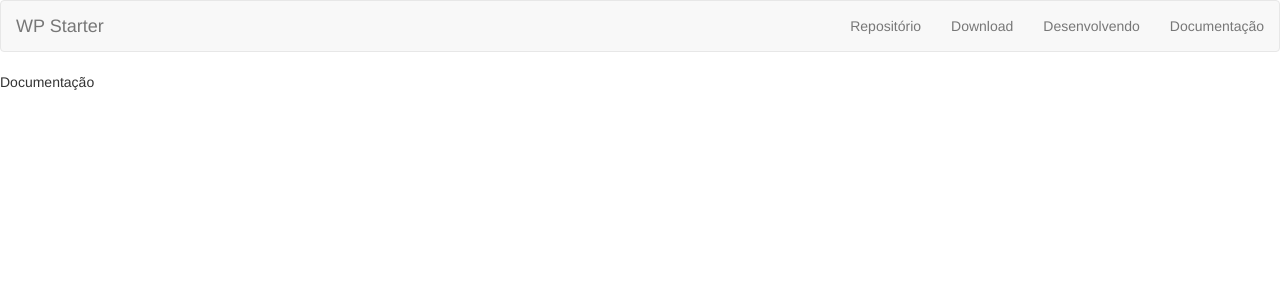
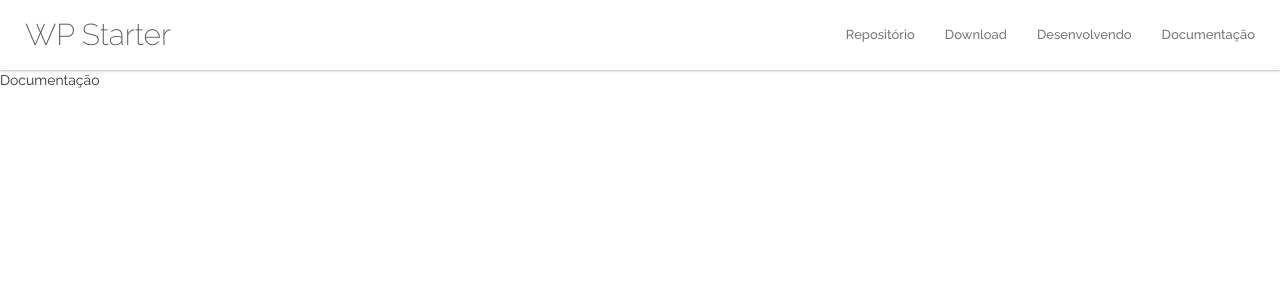
Before and after one commit to mayronceccon/devhelper, a Jekyll site: the page built from doc/index.html, in a window 1280 px wide. Shown: the top 300 px of the page. Built offline with Jekyll 4.4.1, drawn with Linux system fonts in a browser that asks for light colours; nearby versions of some CDN libraries; library files that are not in the unit come from our copies.

Commit message:
Update assets urls

```diff
--- a/_includes/footer.html
+++ b/_includes/footer.html
@@ -1,6 +1,6 @@
 <!-- SCRIPTS -->
 <script src="http://ajax.googleapis.com/ajax/libs/jquery/2.1.1/jquery.min.js"></script>
-<script src="/assets/js/bootstrap.min.js"></script>
+<script src="http://mattdeveloper.github.io/wpstarter/assets/js/bootstrap.min.js"></script>
 
 
 </body>
--- a/_includes/header.html
+++ b/_includes/header.html
@@ -6,12 +6,12 @@
 	<title>{{ page.title }}</title>
 
 	<meta name="viewport" content="width=device-width, initial-scale=1, maximum-scale=1, user-scalable=no">
-	<link rel="icon" href="assets/images/favicon.png" type="image/png" />
+	<link rel="icon" href="http://mattdeveloper.github.io/wpstarter/assets/images/favicon.png" type="image/png" />
 
 	<link href='http://fonts.googleapis.com/css?family=Raleway:200,400,300,500,700' rel='stylesheet' type='text/css'>
-	<link rel="stylesheet" href="assets/css/font-awesome.min.css">
-	<link rel="stylesheet" href="assets/css/bootstrap.min.css">
-	<link rel="stylesheet" href="assets/css/style.css">
+	<link rel="stylesheet" href="http://mattdeveloper.github.io/wpstarter/assets/css/font-awesome.min.css">
+	<link rel="stylesheet" href="http://mattdeveloper.github.io/wpstarter/assets/css/bootstrap.min.css">
+	<link rel="stylesheet" href="http://mattdeveloper.github.io/wpstarter/assets/css/style.css">
 </head>
 
 <body>
```
